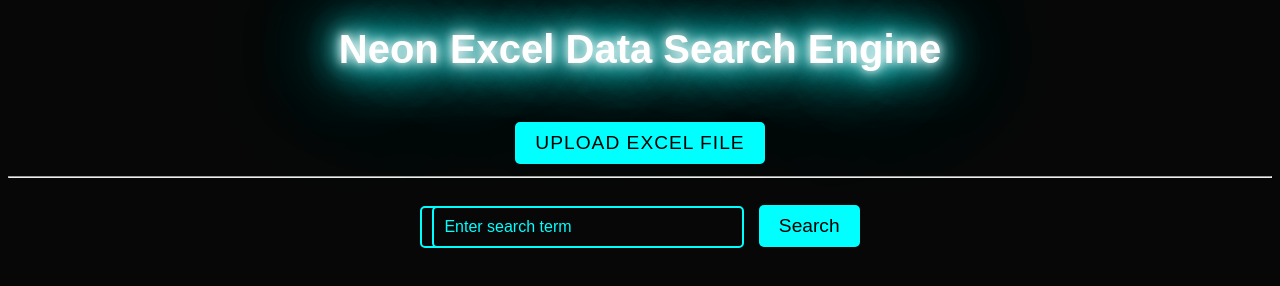
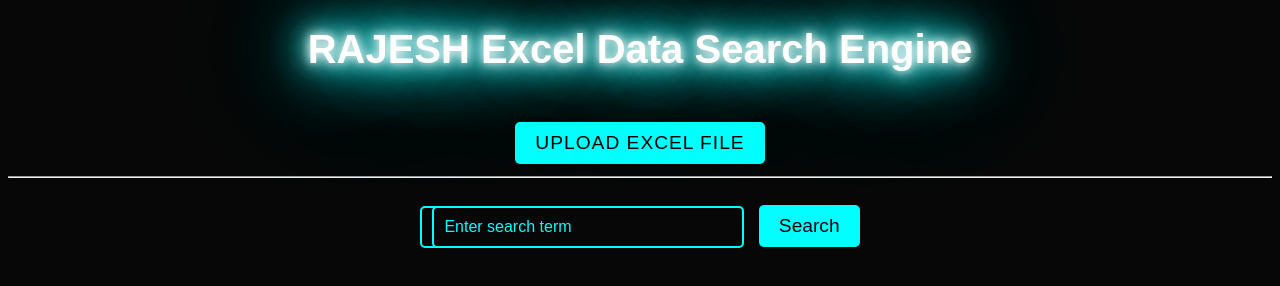
Before and after one commit to Rajkvn2mdu/search, a plain HTML site: page index.html in a window 1280 px wide. Drawn offline with Linux system fonts and the light colour scheme.

Commit message:
Update index.html

```diff
--- a/index.html
+++ b/index.html
@@ -3,7 +3,7 @@
 <head>
   <meta charset="UTF-8">
   <meta name="viewport" content="width=device-width, initial-scale=1.0">
-  <title>Neon Excel Data Search Engine</title>
+  <title>RAJESH Excel Data Search Engine</title>
   <style>
     body {
       background-color: #070707;
@@ -109,7 +109,7 @@
   </style>
 </head>
 <body>
-  <h1>Neon Excel Data Search Engine</h1>
+  <h1>RAJESH Excel Data Search Engine</h1>
 
   <!-- File upload form -->
   <label for="fileInput" class="upload-btn">Upload Excel File</label>
```
